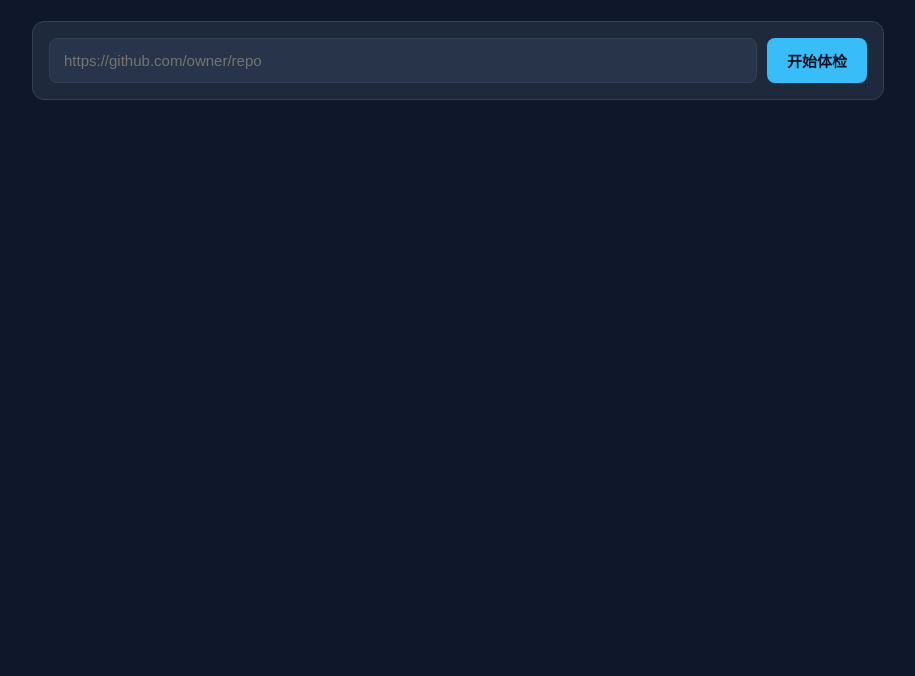
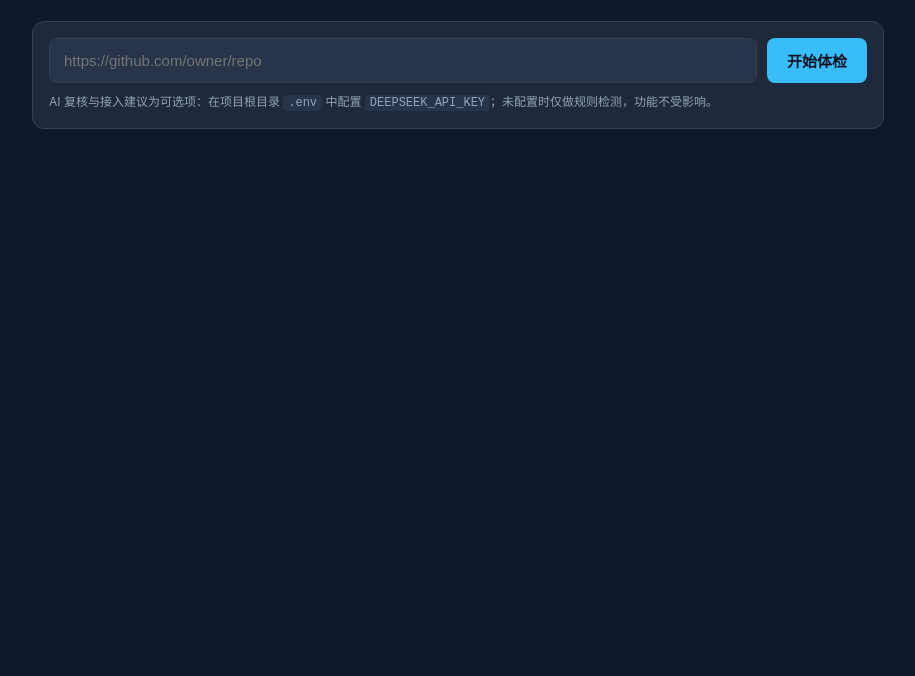
Before and after one commit to Ana12311/repo-health-check, a plain HTML site: page static/index.html in a window 1280 px wide. Shown: the part 124-800 px from the top of the page, without its empty margins (182-1097 px from the left). Drawn offline with Linux system fonts and the light colour scheme.

Commit message:
docs: 评审快速开始与 DeepSeek API 配置说明
- README 增加 3 步快速开始、key 配置两种方式、生效验证表、常见问题
- 页面输入框下方提示 AI 功能为可选项及配置位置

```diff
--- a/static/index.html
+++ b/static/index.html
@@ -25,6 +25,7 @@
         <button type="submit" id="submit-btn">开始体检</button>
       </form>
       <div id="error-box" class="error hidden"></div>
+      <p class="hint">AI 复核与接入建议为可选项：在项目根目录 <code>.env</code> 中配置 <code>DEEPSEEK_API_KEY</code>；未配置时仅做规则检测，功能不受影响。</p>
     </section>
 
     <section id="loading" class="loading hidden">
--- a/static/style.css
+++ b/static/style.css
@@ -121,3 +121,6 @@ h2 { font-size: 17px; margin: 28px 0 12px; }
 .ai-reason { color: var(--text); font-size: 14px; }
 .ai-advice { margin: 8px 0 0; padding-left: 20px; }
 .ai-advice li { margin: 6px 0; font-size: 14px; }
+
+.hint { margin: 10px 0 0; color: var(--muted); font-size: 12px; }
+.hint code { background: var(--card2); padding: 1px 5px; border-radius: 4px; }
```
Also changed, not shown: 2 other files.
